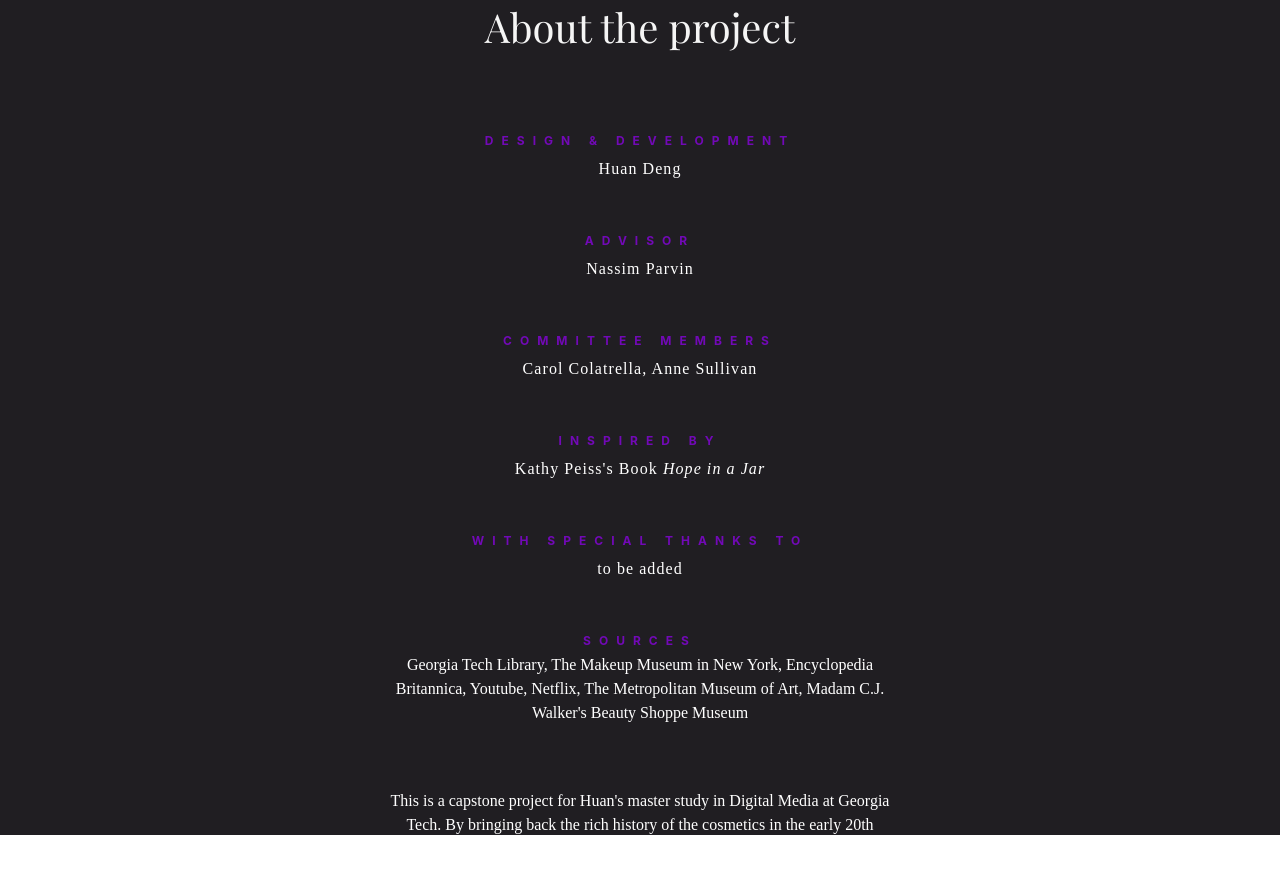
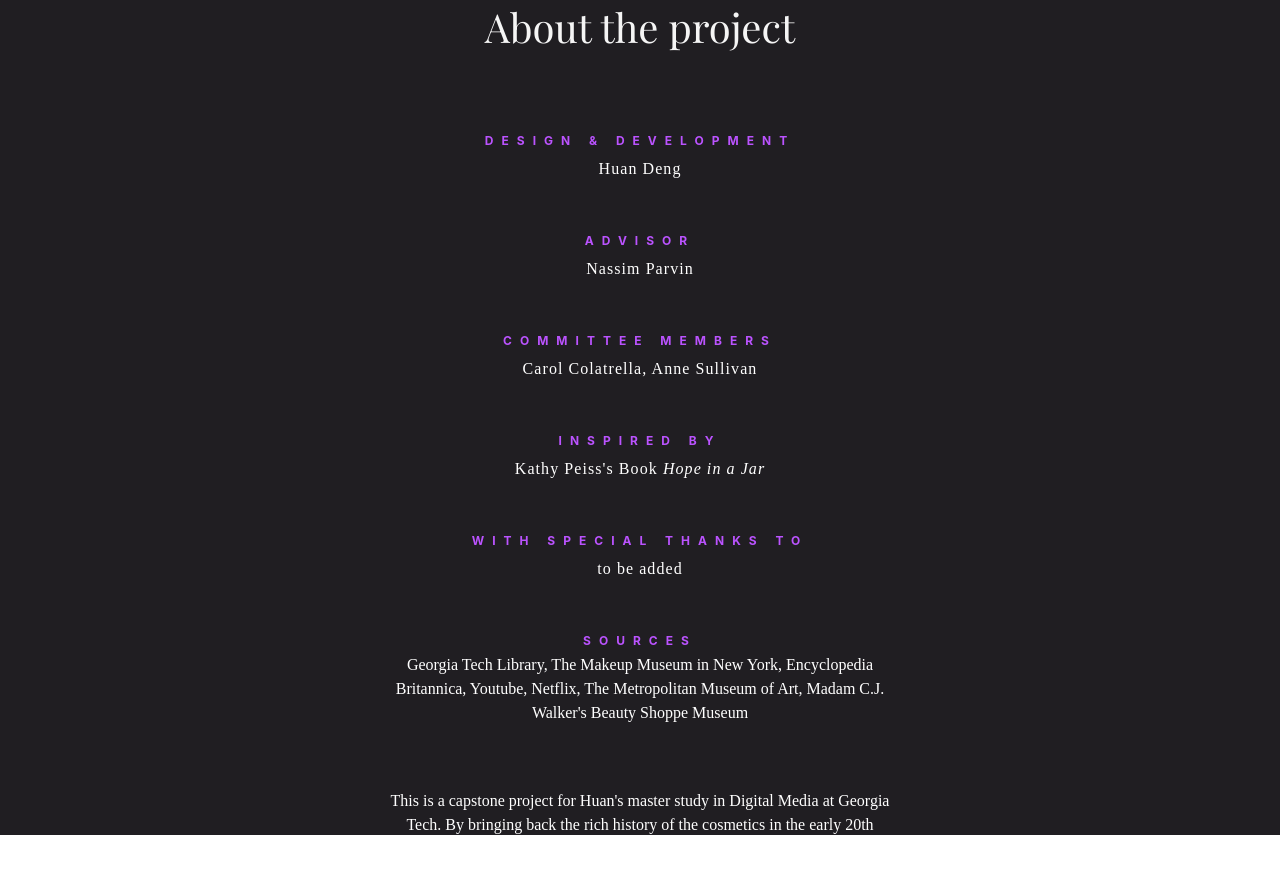
Before and after one commit to hdeng65/denghuan, a plain HTML site: page index.html in a window 1280 px wide. Shown: the part 6755-7640 px from the top of the page. Drawn offline with nearby package versions, Linux system fonts and the light colour scheme.

Commit message:
Update style.css

```diff
--- a/style.css
+++ b/style.css
@@ -882,7 +882,7 @@ hr.maxfactor-route2 {
 }
 
 h7 {
-    color: #7209B7;
+    color: #BB53FF;
     font-size: 12px;
     line-height: 1.5rem;
     font-style: normal;
```
